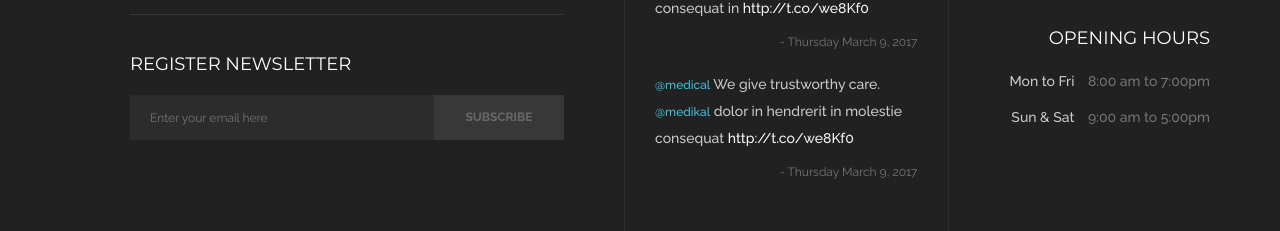
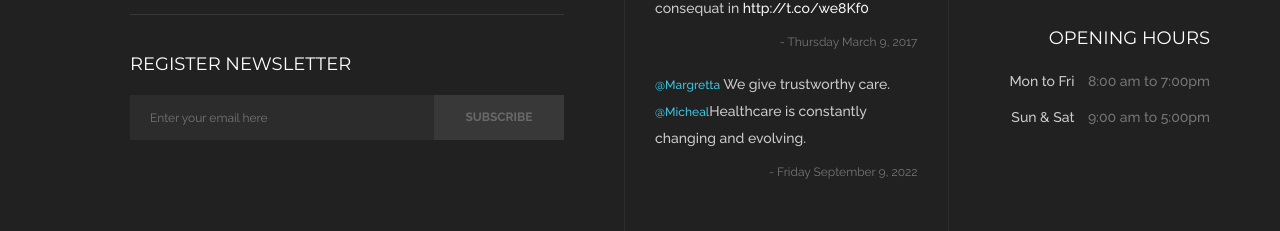
Before and after one commit to WorldEnterpriseGroup/alliedcare, a plain HTML site: page about.html in a window 1280 px wide. Shown: the part 3034-3265 px from the top of the page. Drawn offline with Linux system fonts and the light colour scheme; files whose address does not match are found by name.

Commit message:
Update Tweet#3

```diff
--- a/about.html
+++ b/about.html
@@ -476,8 +476,8 @@
 
               <!--Tweet 3 -->
               <li>
-                <p><span>@medical</span> We give trustworthy care. <span>@medikal</span> dolor in hendrerit in molestie consequat <a href="#."> http://t.co/we8Kf0</a></p>
-                <span class="date"> - Thursday March 9, 2017</span> </li>
+                <p><span>@Margretta</span> We give trustworthy care. <span>@Micheal</span>Healthcare is constantly changing and evolving.</p>
+                <span class="date"> - Friday September 9, 2022</span> </li>
             </ul>
           </div>
         </div>
```
